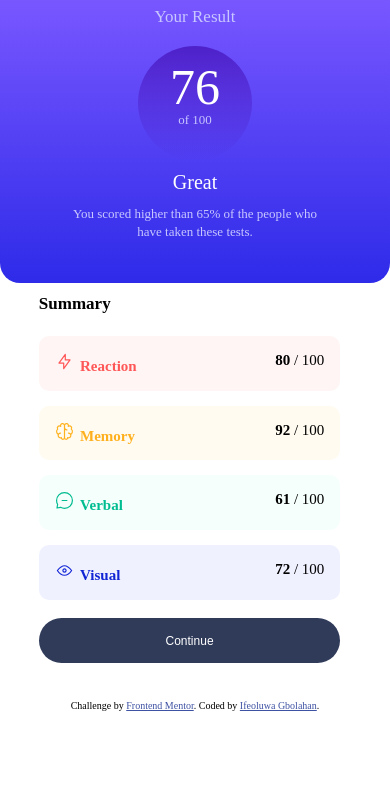
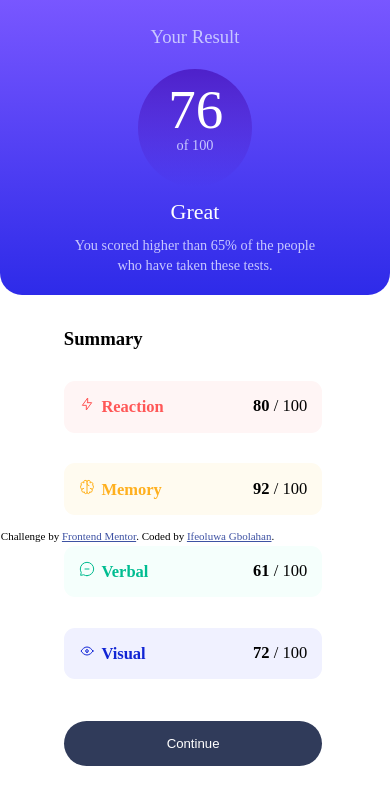
Before and after one commit to Ifeoluwa-cloud/Results-summary-component, a plain HTML site: page index.html in a window 390 px wide. Drawn offline with Linux system fonts and the light colour scheme.

Commit message:
Refractor: modify the files for responsive webpage

```diff
--- a/style.css
+++ b/style.css
@@ -1,13 +1,18 @@
+*{
+    box-sizing: border-box;
+}
+
 body{
     margin: 0;
     padding: 0;
     background-color: #fff;
     width: auto;
-    height: 95vh;
+    height: 100vh;
 }
 
 html{
-    font-size: 13px;
+    font-size: 12px;
+    scroll-behavior: smooth;
 }
 
 .main-container{
@@ -22,10 +27,11 @@ html{
     background: linear-gradient(
         to bottom,
         hsl(252, 100%, 67%), hsl(241, 81%, 54%));
-    width: 21%;
-    height: 60%;
+    width: 25rem;
+    height: 65%;
     border-radius: 2rem;
     position: relative;
+    left: 1.5rem;
     padding: 1%;
     z-index: 1;
     box-shadow: 0px .5rem .5rem hsl(221, 100%, 96%);
@@ -33,21 +39,19 @@ html{
 
 .right-wrapper{
     background-color: hsl(0, 0%, 100%);
-    width: 22%;
-    height: 60%;
+    width: 27rem;
+    height: 65%;
     position: relative;
-    right: 3rem;
-    border-radius: 2.5rem;
+    right: 1.7rem;
+    border-radius: 2rem;
     padding: 1%;
     box-shadow: 0 .5rem 2rem hsl(221, 100%, 96%);
-
-
 }
 
 .text-wrapper-right{
     width: auto;
     height: 100%;
-    margin-left: 17%;
+    margin-left: 22%;
 }
 
 .text-wrapper-left{
@@ -61,7 +65,7 @@ html{
     font-size: 1.7rem;
     font-weight: 500;
     padding-bottom: 1%;
-    margin-top: 8%;
+    margin-top: 2rem;
 }
 
 .result{
@@ -70,8 +74,8 @@ html{
     background: linear-gradient(to bottom,
     hsla(256, 72%, 46%, 1), hsla(241, 72%, 46%, 0));
     border-radius: 50%;
-    padding: 18%;
-    margin: 1rem 4rem;
+    padding: 16%;
+    margin: 1.5rem 5.2rem;
 }
 
 .result span{
@@ -148,7 +152,7 @@ button{
     font-size: 1.2rem;
     padding: 5% 0;
     margin-top: 1%;
-    width: 95%;
+    width: 85%;
     height: auto;
 }
 
@@ -162,7 +166,7 @@ button:hover{
     font-size: 1.2rem;
     padding: 5% 0;
     margin-top: 1%;
-    width: 95%;
+    width: 85%;
     height: auto;
 }
 
@@ -170,12 +174,14 @@ button:hover{
 .attribution {
     font-size: 1.1rem;
     text-align: center;
+    position: relative;
+    bottom: 5%;
 }
 .attribution a {
     color: hsl(228, 45%, 44%);
  }
 
- @media (max-width: 1200px){
+ @media (max-width: 1300px){
     html{
         font-size: 11px;
     }
@@ -185,9 +191,40 @@ button:hover{
         height: 52rem;
     }
 
+    .right-wrapper{
+        width: 26rem;
+        height: 63%;
+    }
+
+    .left-wrapper{
+        width: 25rem;
+        height: 63%;
+    }
 }
 
- @media (max-width: 1000px){
+@media (max-width: 1100px){
+    html{
+        font-size: 10px;
+    }
+
+    .main-container{
+        width: auto;
+        height: 52rem;
+    }
+
+    .right-wrapper{
+        width: 26rem;
+        height: 63%;
+    }
+
+    .left-wrapper{
+        width: 25rem;
+        height: 63%;
+    }
+}
+
+
+ @media (max-width: 800px){
     html{
         font-size: 11px;
     }
@@ -198,9 +235,9 @@ button:hover{
 
     .left-wrapper{
         width: auto;
-        height: 60%;
+        height: auto;
         border-radius: 0 0 2rem 2rem;
-        padding: 1%;
+        padding: 5% 1%;
         z-index: 1;
         box-shadow: none;
         position: relative;
@@ -209,50 +246,51 @@ button:hover{
 
     .right-wrapper{
         width: auto;
-        height: 60%;
-        right: 3rem;
+        height: auto;
+        right: 2rem;
         border-radius: 0;
-        padding: 1%;
+        padding: 0;
         box-shadow: none;
+        margin-top: 3rem;
+        padding-bottom: 2%;
     }
 
     .result-heading{
-        margin-top: 2%;
+        margin-top: 3%;
         padding-bottom: .5%;
     }
 
     .result{
         border-radius: 50%;
-        padding: 7%;
-        margin: 2% 40%;
+        padding: 8vw;
+        margin: 1rem 35vw;
     }
 
+    .assessment-btn{
+        margin: 2.8rem 0;
+    }
 
     .attribution {
         font-size: 1rem;
         text-align: center;
-        position: relative;
-        top: 18rem;
-    }
- }
-
- @media (max-width: 800px){
-    .result{
-        border-radius: 50%;
-        padding: 7%;
-        margin: 2% 38%;
     }
 
-    .left-wrapper{
-        width: auto;
-        height: 53%;
+    button{
+        margin-top: 1rem;
     }
+
  }
 
 
  @media (max-width: 500px){
     html{
-        font-size: 10px;
+        font-size: 11px;
+    }
+
+    .text-wrapper-left{
+        text-align: center;
+        color: #fff;
+        line-height: 1rem;
     }
 
     .text-wrapper-left{
```
Also changed, not shown: index.html (+2 -4 lines).
